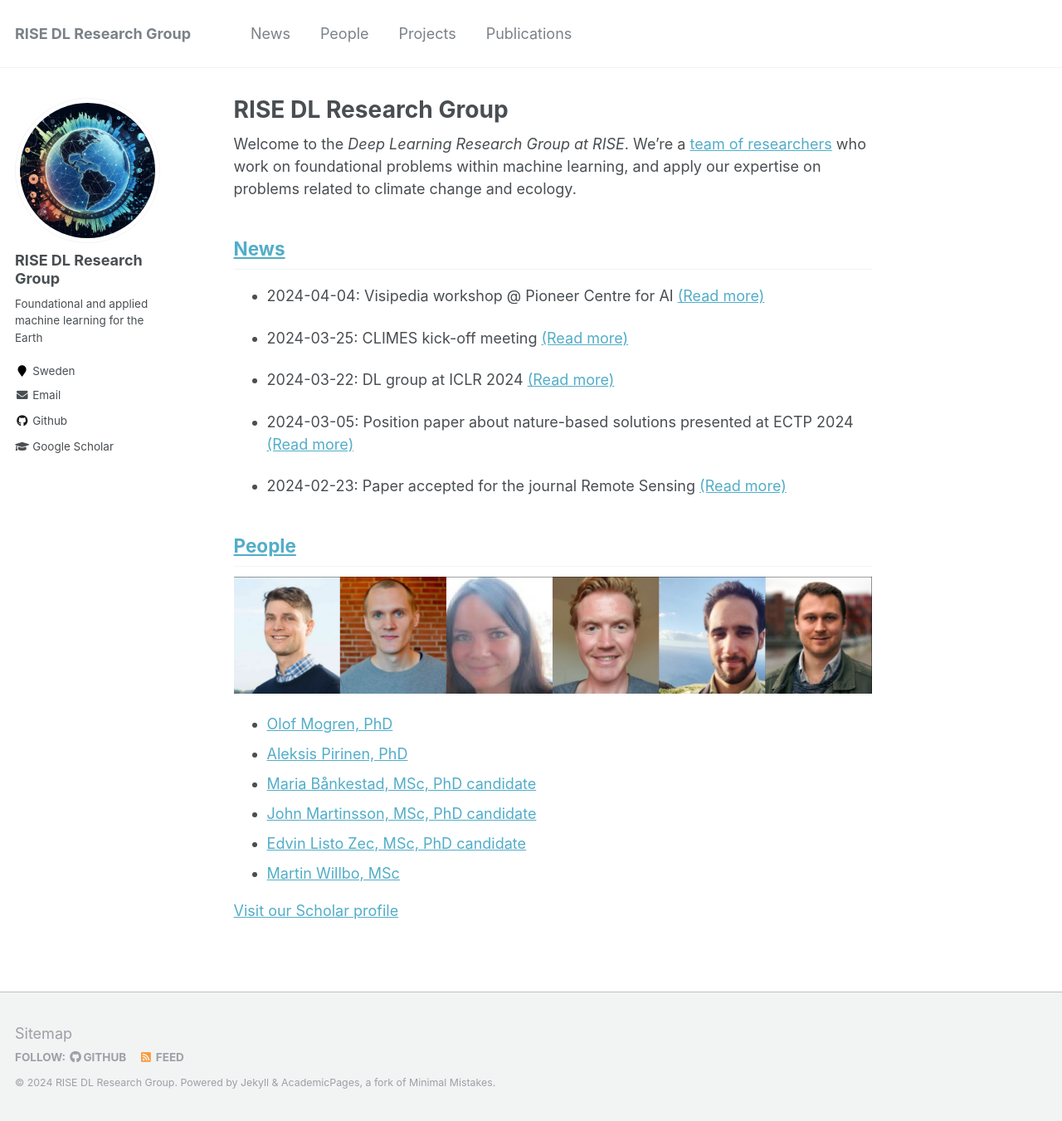
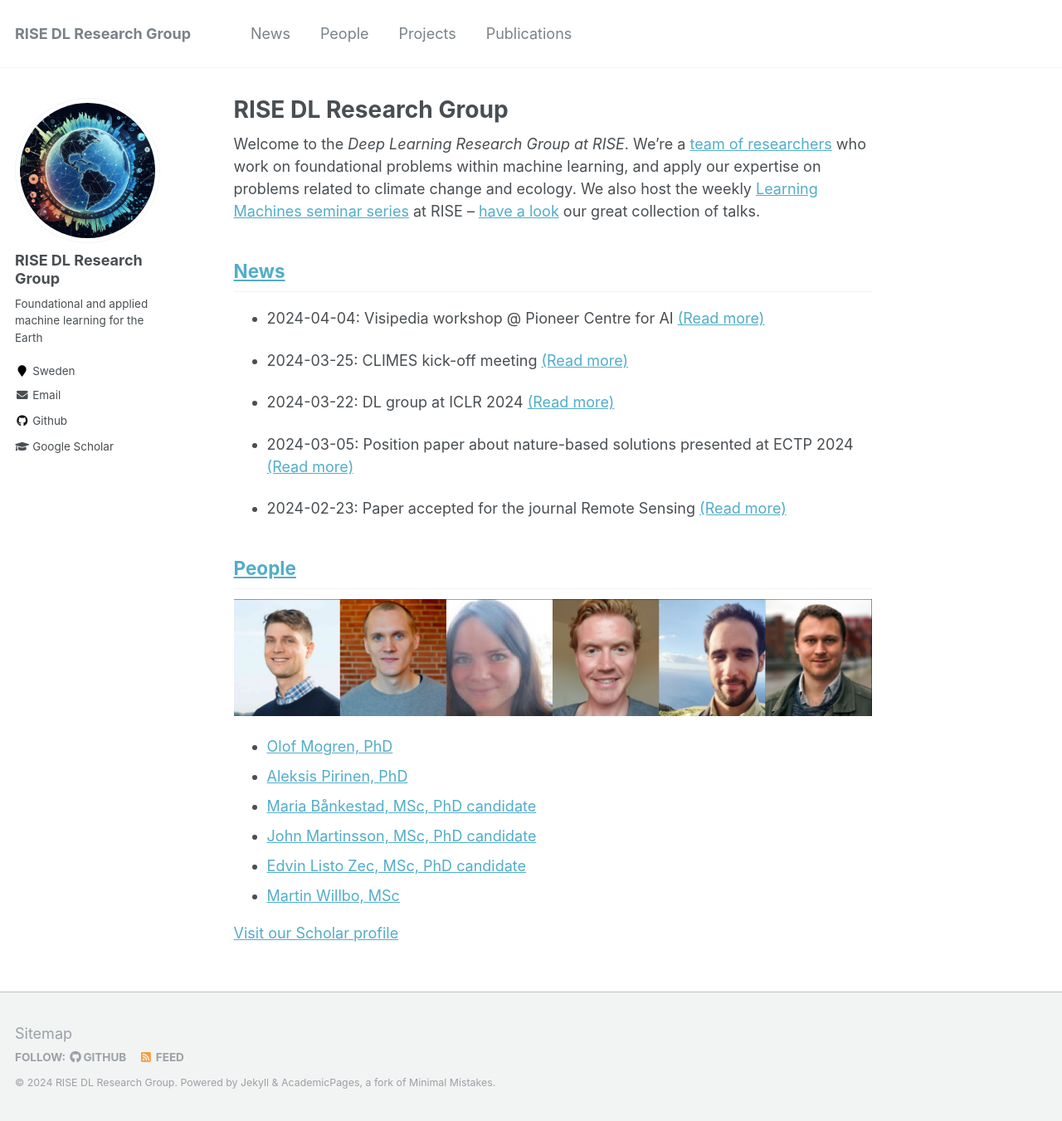
Before and after one commit to ridr-se/ridr-se.github.io, a Jekyll site: the page built from _pages/about.md, in a window 1280 px wide and 1351 px high. Shown: the whole window at 83% size. Built offline with Jekyll 4.4.1, drawn with Linux system fonts in a browser that asks for light colours.

Commit message:
Update about.md

```diff
--- a/_pages/about.md
+++ b/_pages/about.md
@@ -11,7 +11,9 @@
 
 Welcome to the _Deep Learning Research Group at RISE_.
 We're a [team of researchers](https://dl-group.se/people/) who work on foundational problems within machine learning,
-and apply our expertise on problems related to climate change and ecology.
+and apply our expertise on problems related to climate change and ecology. We also host the weekly
+[Learning Machines seminar series](https://www.ri.se/en/what-we-do/educations/learning-machines-seminars) at RISE
+-- [have a look](https://www.youtube.com/playlist?list=PLqLiVcF3GKy1tuQFoDu5QKOM6S33t_4R1) our great collection of talks.
 
 ## [News](/news/)
 
```
